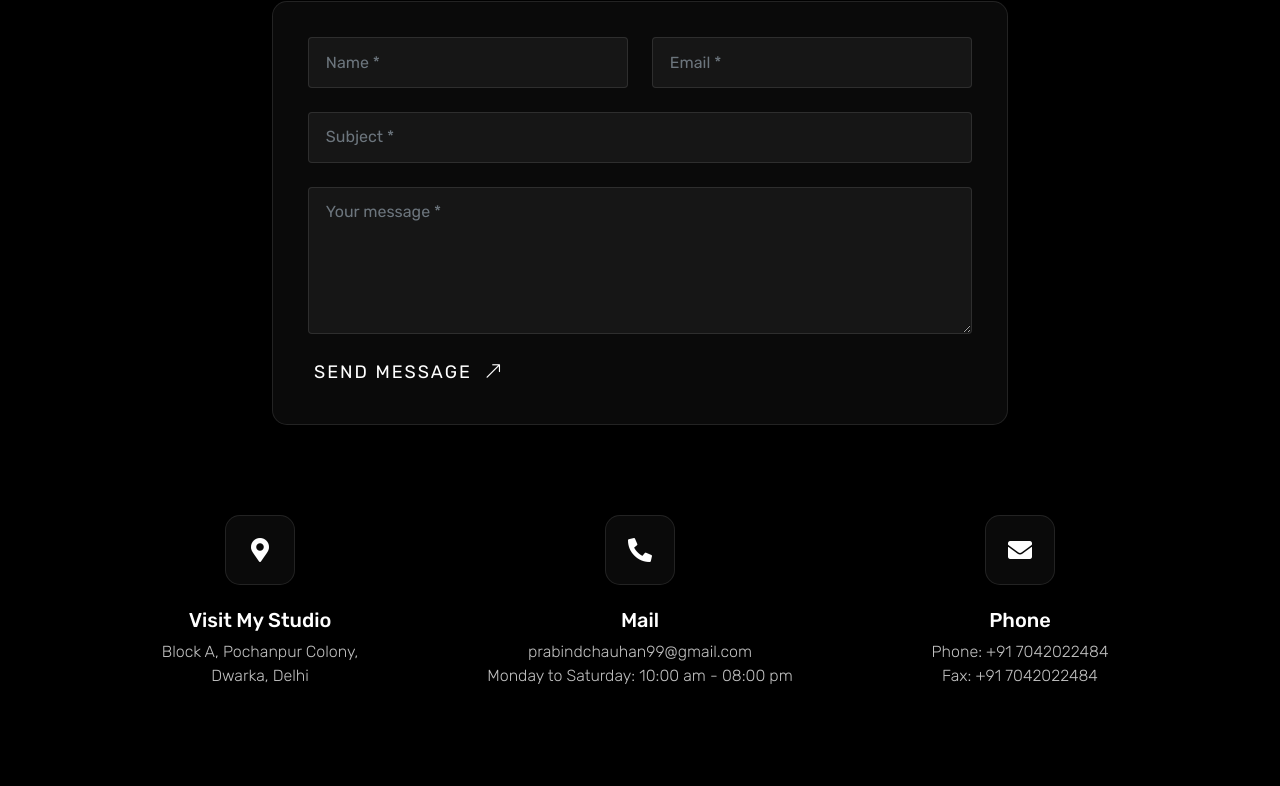
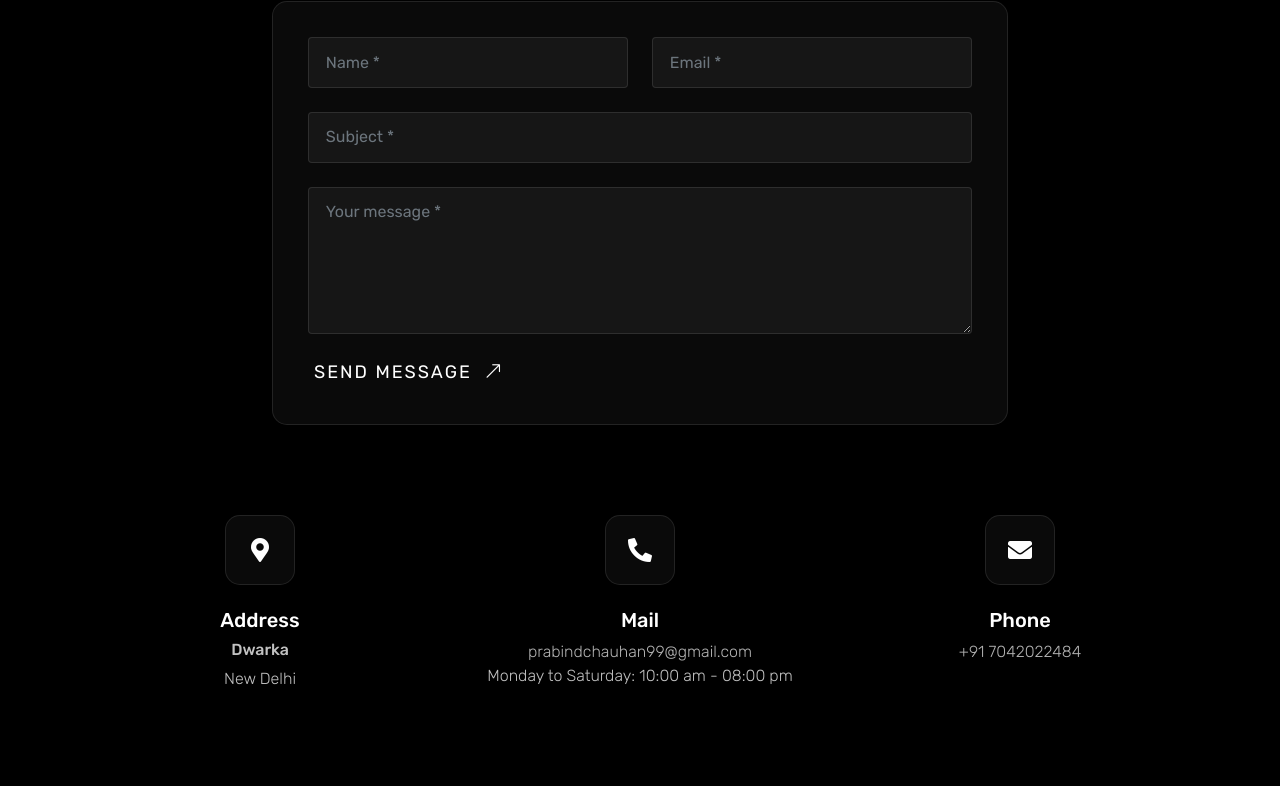
Before and after one commit to Prabindchuahan/portfolio, a plain HTML site: page index.html in a window 1280 px wide. Shown: the part 4171-4957 px from the top of the page. Drawn offline with Linux system fonts and the light colour scheme.

Commit message:
font code

```diff
--- a/index.html
+++ b/index.html
@@ -524,7 +524,7 @@
                                     </div>
                                     <div class="col-md-12">
                                         <div class="send">
-                                            <button class="link-effect" type="button" value="Send" onclick="send_mail()"> send message <i class="bi bi-arrow-up-right"></i></button>
+                                            <button class="link-effect" type="button" value="Send" action="mailto:prabindchauhan99@gmail.com" onclick="send_mail()"> send message <i class="bi bi-arrow-up-right"></i></button>
                                             <span id="suce_message" class="text-success" style="display: none">Message Sent Successfully</span>
                                             <span id="err_message" class="text-danger" style="display: none">Message Sending Failed</span>
                                         </div>
@@ -540,8 +540,9 @@
                             <div class="icon">
                                 <i class="fas fa-map-marker-alt"></i>
                             </div>
-                            <h5>Visit My Studio</h5>
-                            <p>Block A, Pochanpur Colony, <br>Dwarka, Delhi </p>
+                            <h5>Address</h5>
+                            <h6>Dwarka</h6>
+                            <p>New Delhi</p>
                         </div>
                     </div>
                     <div class="col-md-4">
@@ -550,7 +551,7 @@
                                 <i class="fas fa-phone-alt"></i>
                             </div>
                             <h5>Mail</h5>
-                            <p>prabindchauhan99@gmail.com<br>Monday to Saturday: 10:00 am - 08:00 pm</p>
+                            <p class="text-decoration-none"><a style="color: #b3b3b3;"  href="mailto:prabindchauhan99@gmail.com">prabindchauhan99@gmail.com</a><br>Monday to Saturday: 10:00 am - 08:00 pm</p>
                         </div>
                     </div>
                     <div class="col-md-4">
@@ -559,7 +560,7 @@
                                 <i class="fas fa-envelope"></i>
                             </div>
                             <h5>Phone</h5>
-                            <p>Phone: +91 7042022484<br>Fax: +91 7042022484</p>
+                            <p><a style="color: #b3b3b3;"  href="tel: +917042022484">+91 7042022484</a></p>
                         </div>
                     </div>
                 </div>
```
